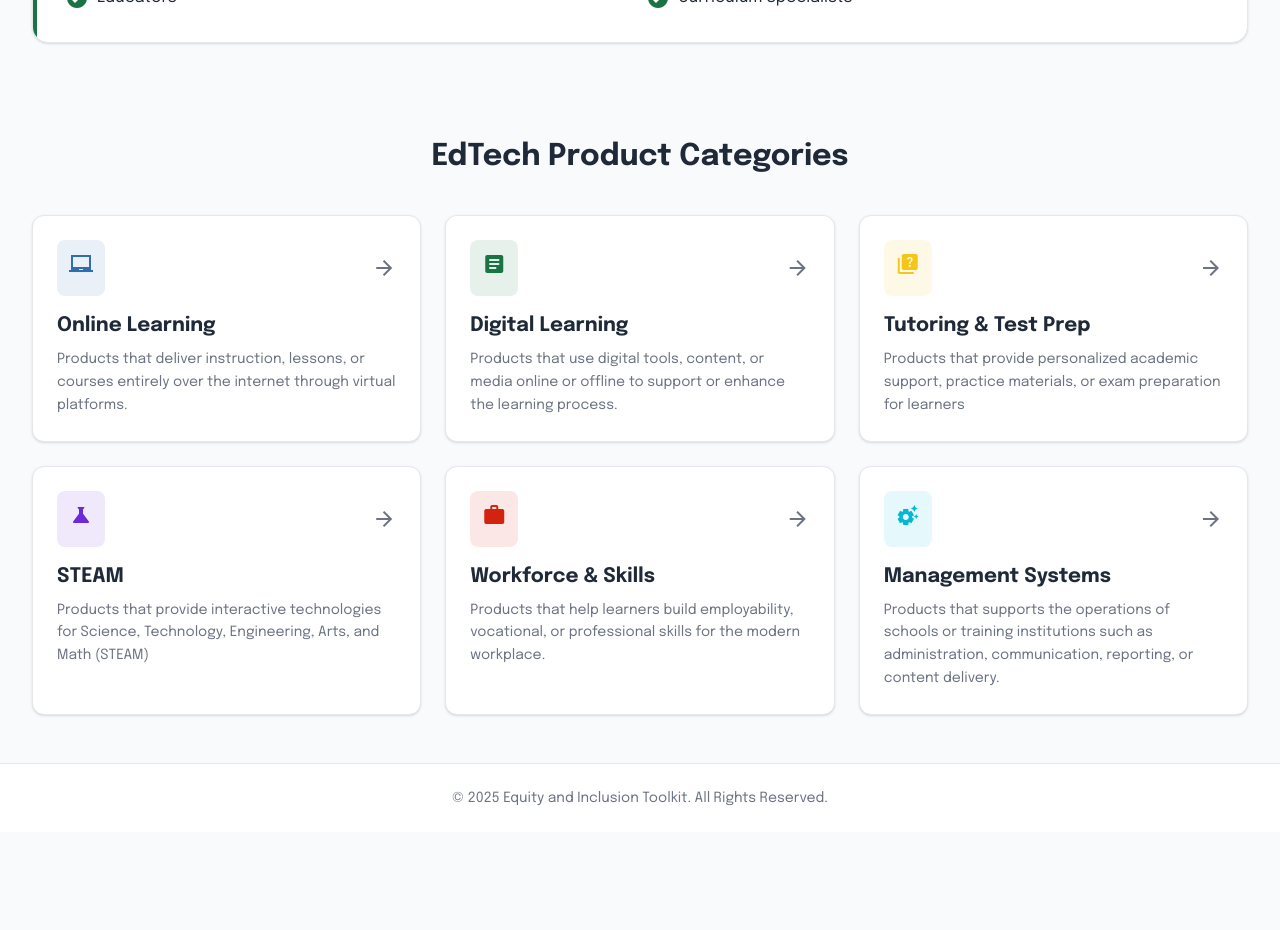
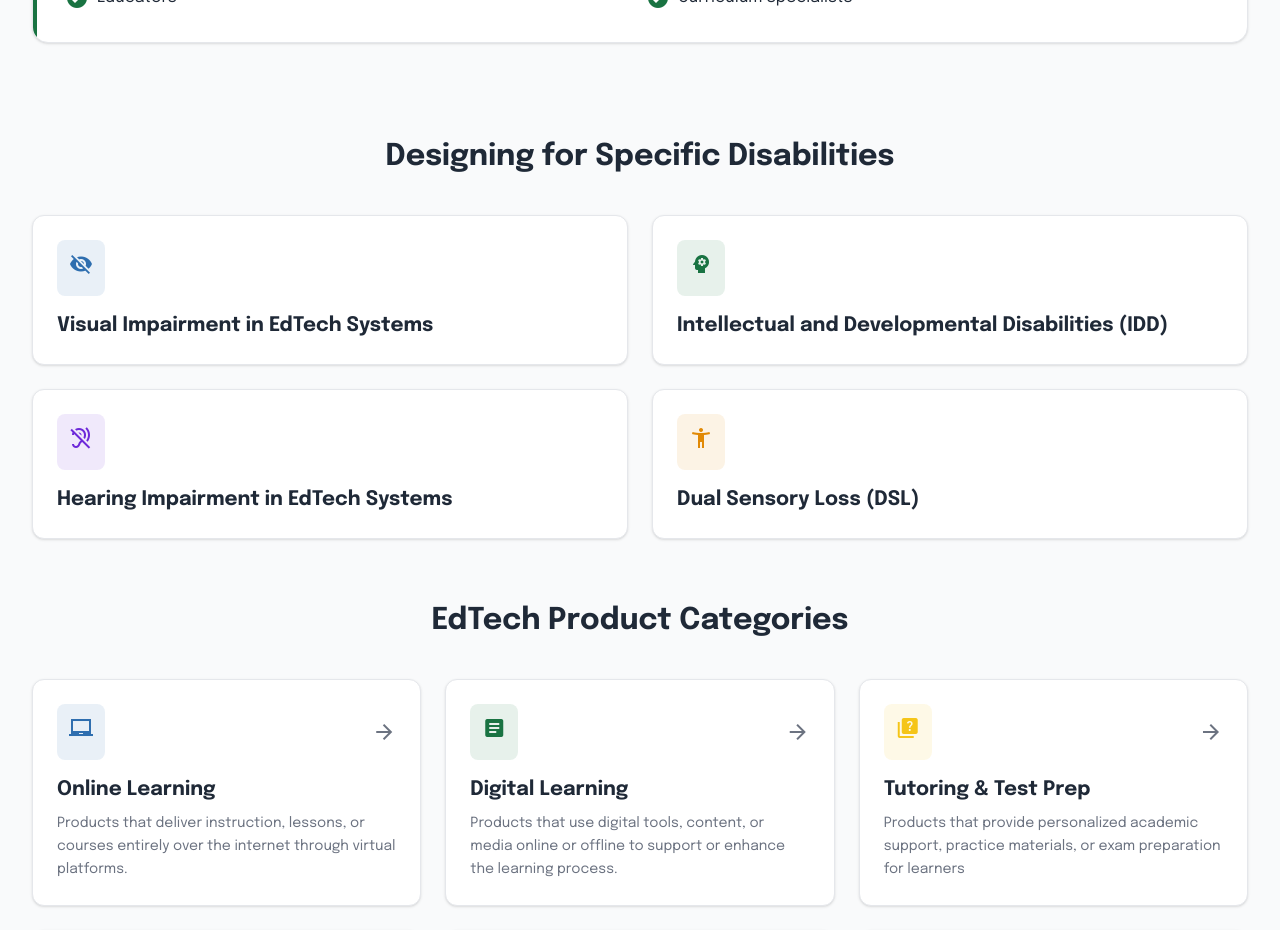
Before and after one commit to Vincent-mutwiri/Accesibility-Toolkit, a React (Vite) app: page /#/ in a window 1280 px wide. Shown: the part 1320-2250 px from the top of the page. Before the commit the page ends 2152 px from the top, so only its background shows below. Built offline with nearby package versions, Linux system fonts and the light colour scheme; a web font is replaced by a local one.

Commit message:
Add disability-focused category section

```diff
--- a/pages/LandingPage.tsx
+++ b/pages/LandingPage.tsx
@@ -55,6 +55,37 @@ const categories = [
     color: "text-brand-cyan",
     bg: "bg-brand-cyan/10",
     border: "hover:border-brand-cyan/50"
+  }
+];
+
+const disabilityCategories = [
+  {
+    title: "Visual Impairment in EdTech Systems",
+    icon: "visibility_off",
+    color: "text-brand-blue",
+    bg: "bg-brand-blue/10",
+    border: "hover:border-brand-blue/50"
+  },
+  {
+    title: "Intellectual and Developmental Disabilities (IDD)",
+    icon: "psychology",
+    color: "text-brand-green",
+    bg: "bg-brand-green/10",
+    border: "hover:border-brand-green/50"
+  },
+  {
+    title: "Hearing Impairment in EdTech Systems",
+    icon: "hearing_disabled",
+    color: "text-brand-purple",
+    bg: "bg-brand-purple/10",
+    border: "hover:border-brand-purple/50"
+  },
+  {
+    title: "Dual Sensory Loss (DSL)",
+    icon: "accessibility_new",
+    color: "text-brand-orange",
+    bg: "bg-brand-orange/10",
+    border: "hover:border-brand-orange/50"
   }
 ];
 
@@ -135,6 +166,26 @@ learners?</h2>
         </div>
       </div>
 
+      {/* Disability Categories */}
+      <section className="mb-16">
+        <h2 className="text-3xl font-bold text-center mb-10 text-text-light dark:text-text-dark">Designing for Specific Disabilities</h2>
+        <div className="grid grid-cols-1 md:grid-cols-2 lg:grid-cols-2 gap-6">
+          {disabilityCategories.map((item) => (
+            <div
+              key={item.title}
+              className={`group bg-card-light dark:bg-card-dark rounded-xl p-6 shadow-sm border border-border-light dark:border-border-dark ${item.border} hover:shadow-md transition-all duration-200 flex flex-col`}
+            >
+              <div className="flex items-center justify-between mb-4">
+                <div className={`p-3 ${item.bg} rounded-lg ${item.color} group-hover:scale-110 transition-transform duration-200`}>
+                  <span className="material-icons text-2xl">{item.icon}</span>
+                </div>
+              </div>
+              <h3 className="text-xl font-bold text-text-light dark:text-text-dark">{item.title}</h3>
+            </div>
+          ))}
+        </div>
+      </section>
+
       {/* Categories Grid */}
       <section>
         <h2 className="text-3xl font-bold text-center mb-10 text-text-light dark:text-text-dark">EdTech Product Categories</h2>
```
